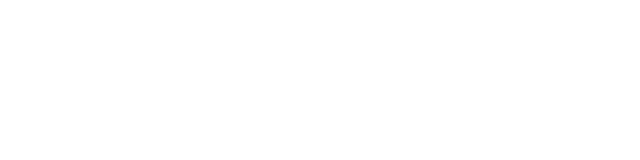
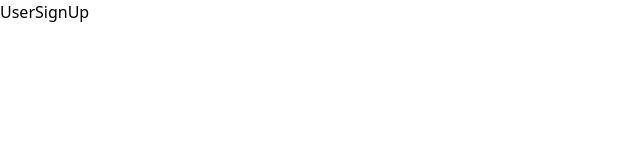
Before and after one commit to ritikdevelop/Uber-MERN-Stack, a React (Vite) app in the folder Frontend/: page /sign-p in a window 1280 px wide. Before the commit this address had no page. Shown: the top 160 px of the page, without its empty margins (0-640 px from the left). Built offline with nearby package versions, Linux system fonts and the light colour scheme.

Commit message:
Created UserSignUp file and updated the code file for sign page.

```diff
--- a/Frontend/src/App.jsx
+++ b/Frontend/src/App.jsx
@@ -2,6 +2,7 @@ import React from "react";
 import { Route, Routes } from "react-router-dom";
 import Home from "./pages/Home";
 import UserLogin from "./pages/UserLogin";
+import UserSignUp from "./pages/UserSignUp";
 
 const App = () => {
   return (
@@ -9,6 +10,7 @@ const App = () => {
       <Routes>
         <Route path="/" element={<Home />} />
         <Route path="/login" element={<UserLogin />} />
+        <Route path="/sign-p" element={<UserSignUp />} />
       </Routes>
     </div>
   );
--- /dev/null
+++ b/Frontend/src/pages/UserSignUp.jsx
@@ -0,0 +1,9 @@
+import React from 'react'
+
+const UserSignUp = () => {
+  return (
+    <div>UserSignUp</div>
+  )
+}
+
+export default UserSignUp;
```
